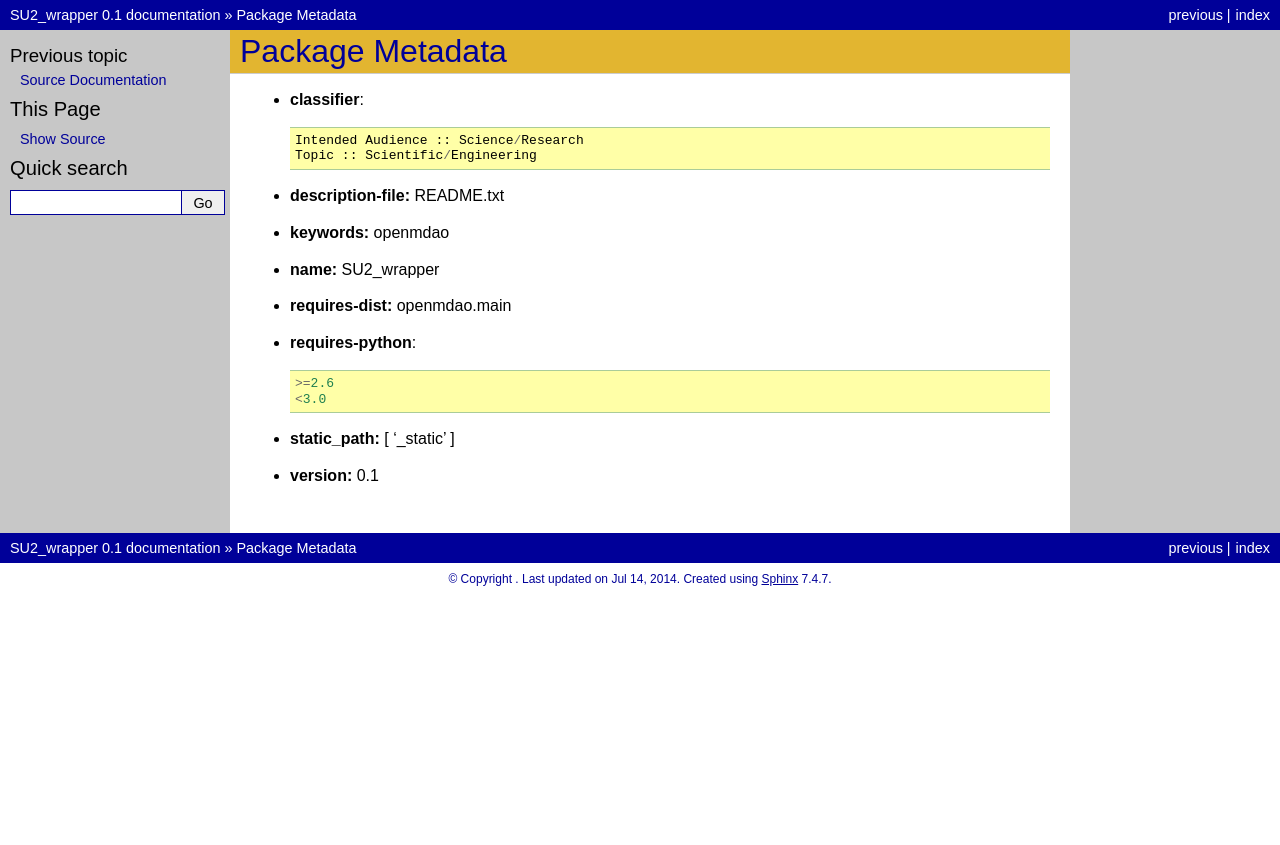
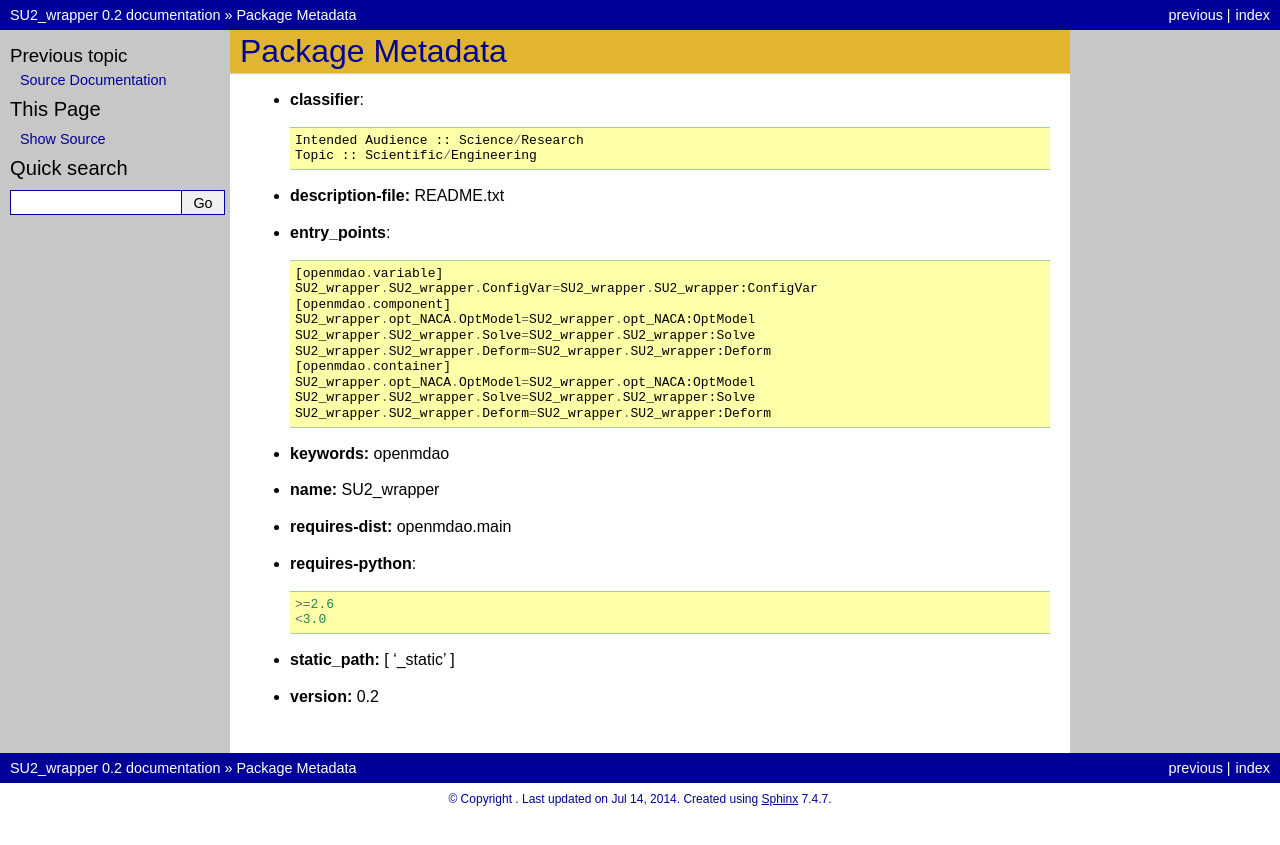
Before and after one commit to OpenMDAO-Plugins/SU2_wrapper, a Sphinx documentation site: the page built from docs/pkgdocs.rst, in a window 1280 px wide. Shown: the top 845 px of the page. Built offline with Sphinx 7.4.7, drawn with Linux system fonts in a browser that asks for light colours.

Commit message:
SU2 v0.2 with OpenMDAO 0.10.0

```diff
--- a/docs/conf.py
+++ b/docs/conf.py
@@ -17,7 +17,7 @@ def _sys_path_add(toadd=None):
         distdir = os.path.dirname(os.path.dirname(__file__))
         sys.path = [distdir] + [os.path.join(distdir, p) for p in toadd] + sys.path
 
-_sys_path_add([])
+_sys_path_add(['src', 'src/SU2_wrapper', 'src/SU2_wrapper/test'])
 
 # General configuration
 # ---------------------
@@ -50,10 +50,10 @@ copyright = u''
 # built documents.
 #
 # The short X.Y version.
-version = '0.1'
+version = '0.2'
 #The short version is the one that shows up in the file when you use /version/.
 # The full version, including alpha/beta/rc tags.
-release = '0.1'
+release = '0.2'
 
 # The language for content autogenerated by Sphinx. Refer to documentation
 # for a list of supported languages.
--- a/docs/pkgdocs.rst
+++ b/docs/pkgdocs.rst
@@ -9,6 +9,19 @@ Package Metadata
     Topic :: Scientific/Engineering
 
 - **description-file:** README.txt
+
+- **entry_points**::
+
+    [openmdao.variable]
+    SU2_wrapper.SU2_wrapper.ConfigVar=SU2_wrapper.SU2_wrapper:ConfigVar
+    [openmdao.component]
+    SU2_wrapper.opt_NACA.OptModel=SU2_wrapper.opt_NACA:OptModel
+    SU2_wrapper.SU2_wrapper.Solve=SU2_wrapper.SU2_wrapper:Solve
+    SU2_wrapper.SU2_wrapper.Deform=SU2_wrapper.SU2_wrapper:Deform
+    [openmdao.container]
+    SU2_wrapper.opt_NACA.OptModel=SU2_wrapper.opt_NACA:OptModel
+    SU2_wrapper.SU2_wrapper.Solve=SU2_wrapper.SU2_wrapper:Solve
+    SU2_wrapper.SU2_wrapper.Deform=SU2_wrapper.SU2_wrapper:Deform
 
 - **keywords:** openmdao
 
@@ -23,4 +36,4 @@ Package Metadata
 
 - **static_path:** [ '_static' ]
 
-- **version:** 0.1
+- **version:** 0.2
--- a/setup.cfg
+++ b/setup.cfg
@@ -1,6 +1,6 @@
 [metadata]
 name = SU2_wrapper
-version = 0.1
+version = 0.2
 summary =
 description-file = README.txt
 keywords = openmdao
```
Also changed, not shown: docs/srcdocs.rst (+26 -0 lines), setup.py (+38 -3 lines).
